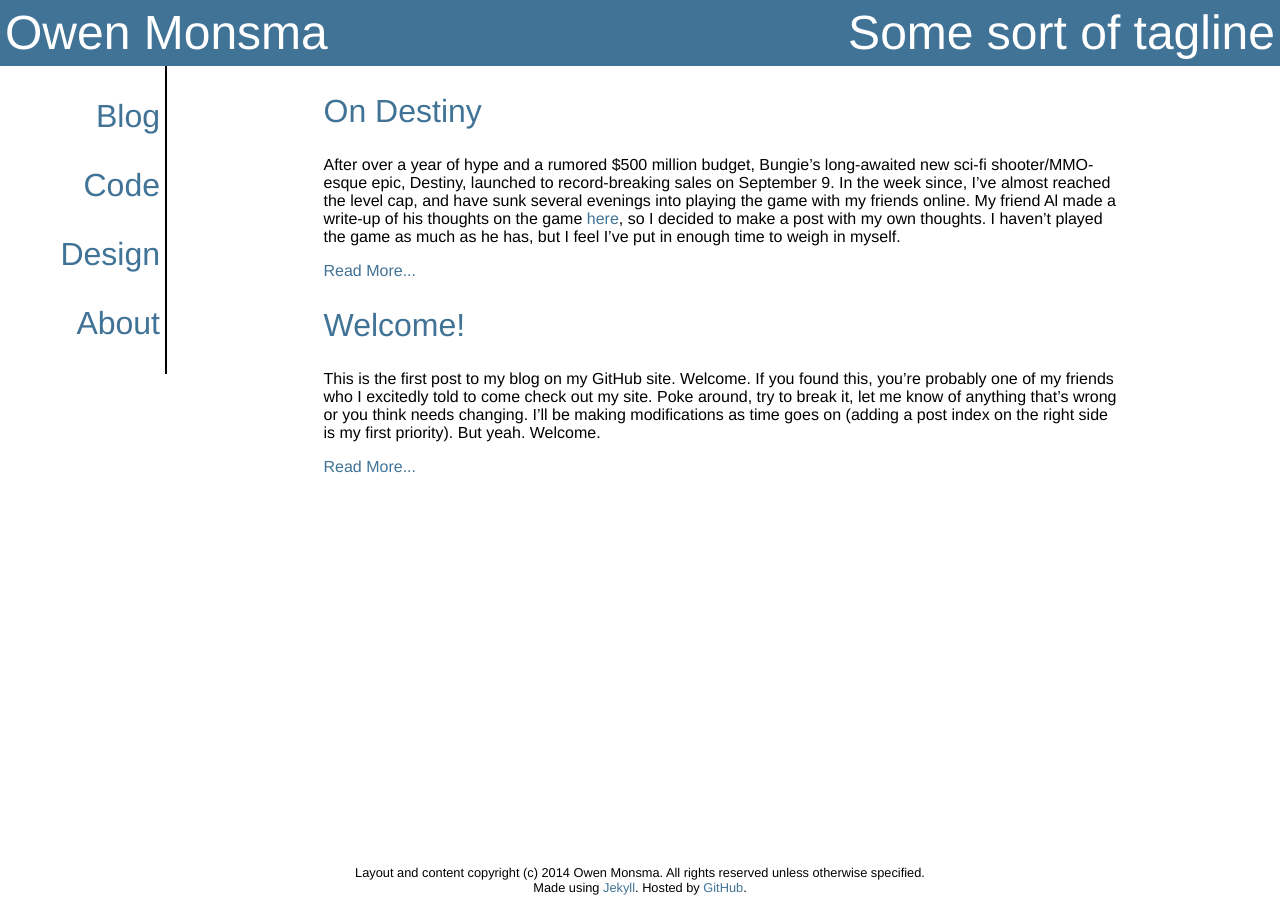
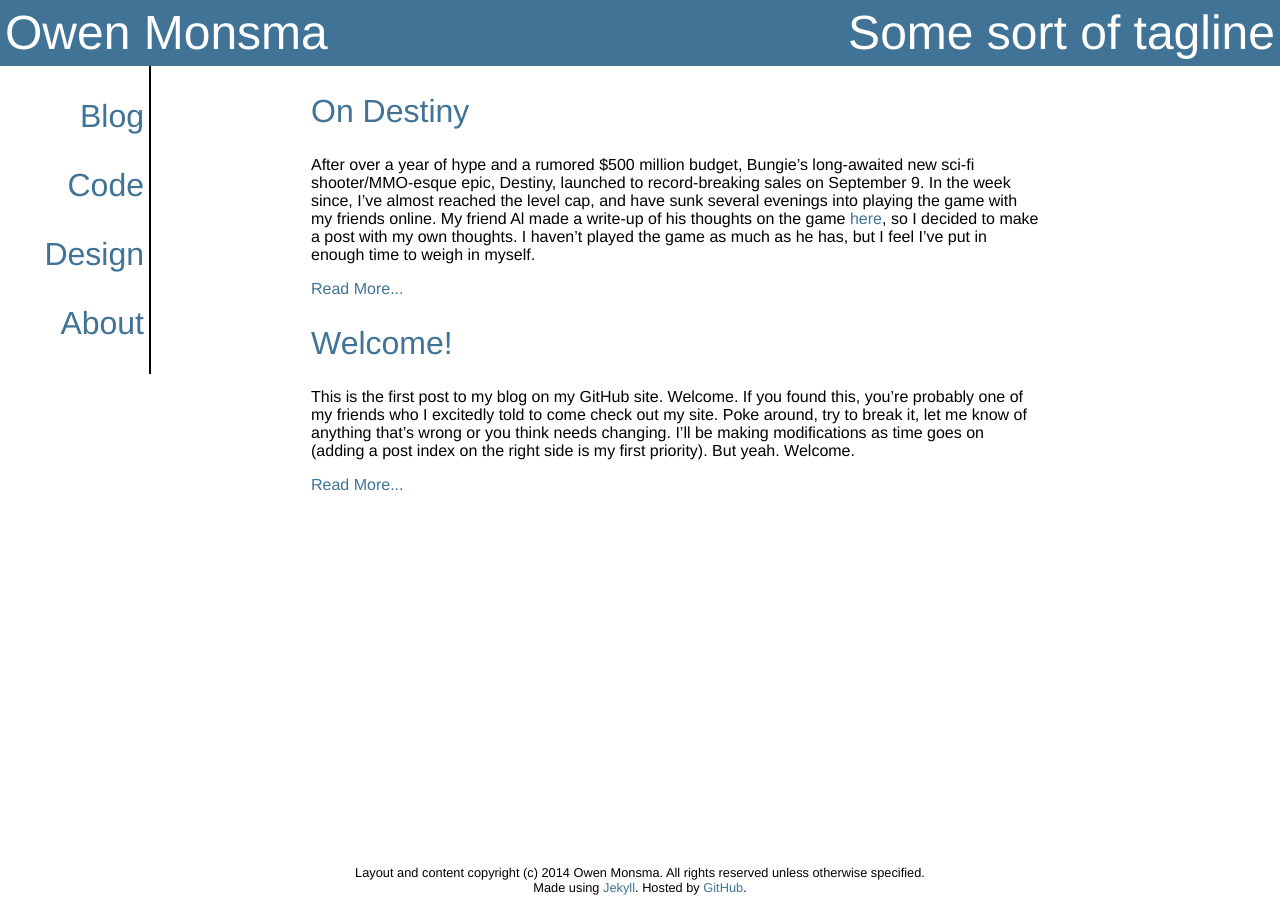
Before and after one commit to darkfire613/darkfire613.github.io, a Jekyll site: the page built from index.html, in a window 1280 px wide. Built offline with Jekyll 4.4.1, drawn with Linux system fonts in a browser that asks for light colours.

Commit message:
much more fix balance whitespace looks better

```diff
--- a/css/main.css
+++ b/css/main.css
@@ -62,7 +62,7 @@ nav{
   border-width:0 2px 0 0;
   border-style: solid;
   border-color: #000;
-  width: 5em;
+  width: 4.5em;
   float: left;
   font-size: 2em;
   font-weight: 300;
@@ -86,8 +86,10 @@ nav a:link, nav a:visited{
 }
 
 #content{
+  /* max-width: 50em; */
+  min-width: 20em;
   margin: 0;
-  padding:0 5em 1.7em;
+  padding:0 15em 1.7em 10em;
   overflow: hidden;
 
 }
@@ -116,8 +118,6 @@ nav a:link, nav a:visited{
 
 article{
   margin: 0 auto;
-  max-width: 50em;
-  min-width: 20em;
 }
 
 article p{
```
Also changed, not shown: README.md.
